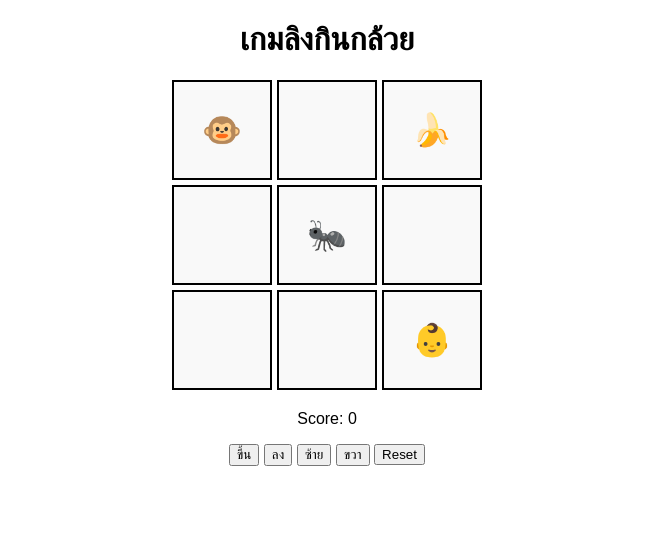
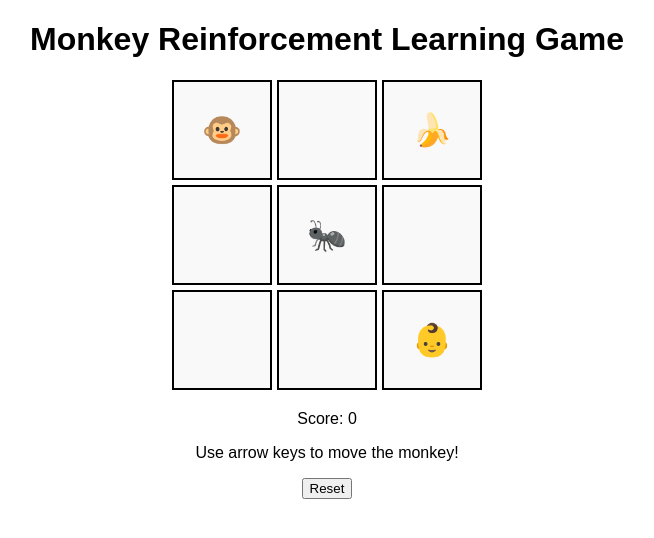
Before and after one commit to apisit0815/game, a plain HTML site: page index.html in a window 1280 px wide. Shown: the whole page, without its empty margins (313-967 px from the left). Drawn offline with Linux system fonts and the light colour scheme.

Commit message:
Update index.html

```diff
--- a/index.html
+++ b/index.html
@@ -3,7 +3,7 @@
 <head>
     <meta charset="UTF-8">
     <meta name="viewport" content="width=device-width, initial-scale=1.0">
-    <title>เกมลิงกินกล้วย</title>
+    <title>Monkey RL Game</title>
     <style>
         body {
             text-align: center;
@@ -30,7 +30,7 @@
     </style>
 </head>
 <body>
-    <h1>เกมลิงกินกล้วย</h1>
+    <h1>Monkey Reinforcement Learning Game</h1>
     <div class="game-board" id="game-board">
         <div class="cell" id="cell-0-0">🐵</div>
         <div class="cell" id="cell-0-1"></div>
@@ -43,37 +43,34 @@
         <div class="cell" id="cell-2-2">👶</div>
     </div>
     <p>Score: <span id="score">0</span></p>
-    <button onclick="move('up')">ขึ้น</button>
-    <button onclick="move('down')">ลง</button>
-    <button onclick="move('left')">ซ้าย</button>
-    <button onclick="move('right')">ขวา</button>
+    <p>Use arrow keys to move the monkey!</p>
     <button onclick="resetGame()">Reset</button>
     <script>
         let monkeyPosition = [0, 0];
         let score = 0;
 
-        function move(direction) {
+        document.addEventListener('keydown', function(event) {
             let [x, y] = monkeyPosition;
 
-            switch(direction) {
-                case 'up':
+            switch(event.key) {
+                case 'ArrowUp':
                     if (x > 0) x--;
                     break;
-                case 'down':
+                case 'ArrowDown':
                     if (x < 2) x++;
                     break;
-                case 'left':
+                case 'ArrowLeft':
                     if (y > 0) y--;
                     break;
-                case 'right':
+                case 'ArrowRight':
                     if (y < 2) y++;
                     break;
                 default:
-                    break;
+                    return;
             }
 
             updatePosition(x, y);
-        }
+        });
 
         function updatePosition(newX, newY) {
             // Clear old position
```
